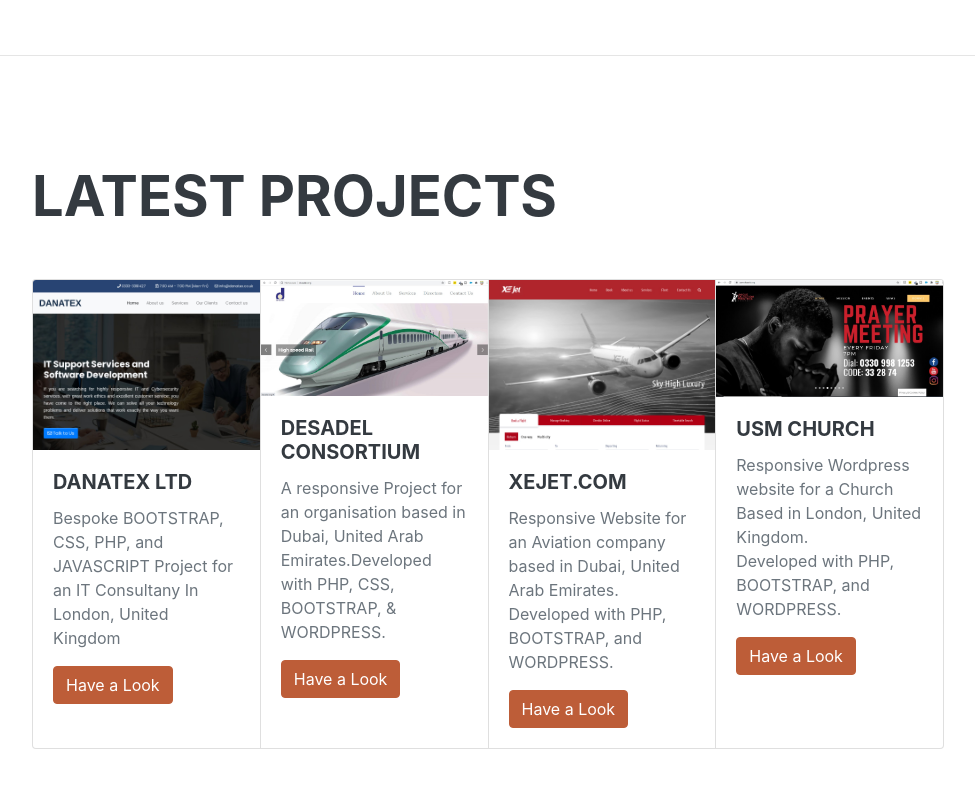
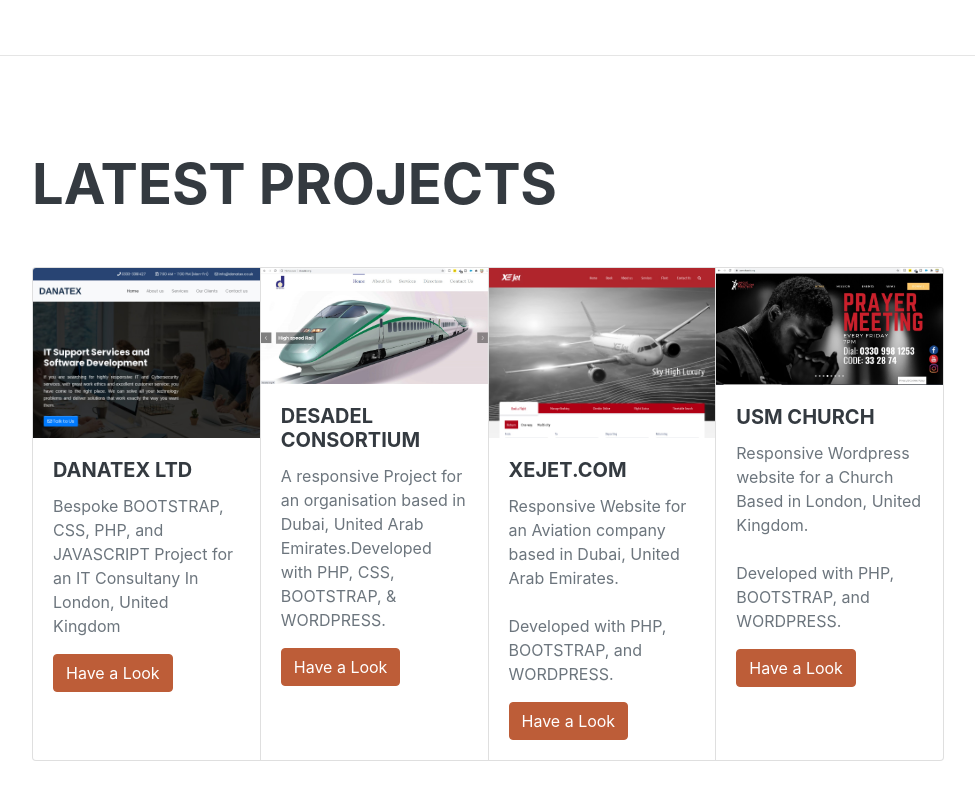
Before and after one commit to devchinedu/devchinedu, a plain HTML site: page index.html in a window 1280 px wide. Shown: the part 3949-4749 px from the top of the page, without its empty margins (288-1263 px from the left). Drawn offline with nearby package versions, Linux system fonts and the light colour scheme; a web font is replaced by a local one.

Commit message:
Update index.html

```diff
--- a/index.html
+++ b/index.html
@@ -272,7 +272,7 @@
     <img src="assets/img/xejet.jpg" class="card-img-top" alt="https://xejet.com">
     <div class="card-body">
       <h5 class="card-title">Xejet.com</h5>
-      <p class="card-text">Responsive Website for an Aviation company based in Dubai, United Arab Emirates. <br> Developed with PHP, BOOTSTRAP, and WORDPRESS.</p>
+      <p class="card-text">Responsive Website for an Aviation company based in Dubai, United Arab Emirates. <br> <br> Developed with PHP, BOOTSTRAP, and WORDPRESS.</p>
       <a href="https://xejet.com" class="btn btn-primary">Have a Look</a>
     </div>
   </div>
@@ -280,7 +280,7 @@
     <img src="assets/img/USM Church.jpg" class="card-img-top" alt="https://www.usmchurch.org/">
     <div class="card-body">
       <h5 class="card-title">USM Church</h5>
-      <p class="card-text">Responsive Wordpress website for a Church Based in London, United Kingdom. <br> Developed with PHP, BOOTSTRAP, and WORDPRESS.</p>
+      <p class="card-text">Responsive Wordpress website for a Church Based in London, United Kingdom. <br> <br> Developed with PHP, BOOTSTRAP, and WORDPRESS.</p>
       <a href="https://www.usmchurch.org/" class="btn btn-primary">Have a Look</a>
     </div>
   </div>
```
